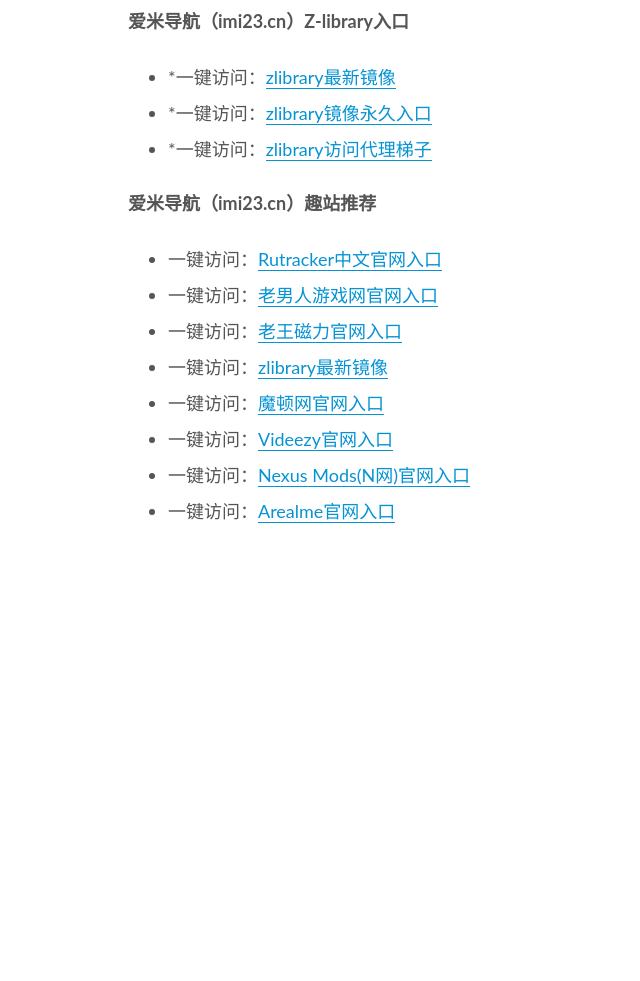
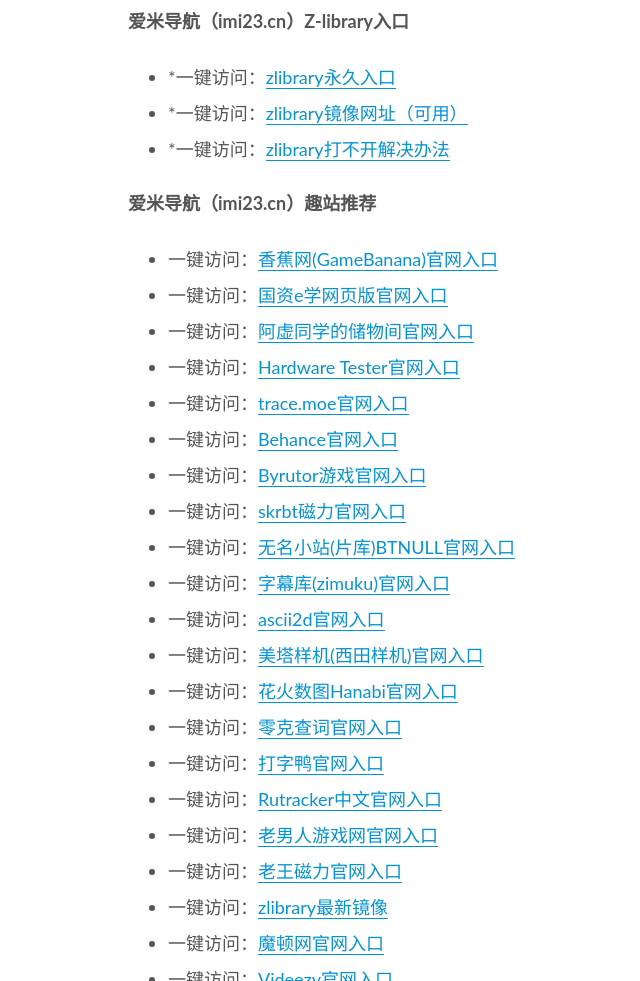
Before and after one commit to z-libraryona/z-libraryona.github.io, a plain HTML site: page p/imi123.html in a window 1280 px wide. Shown: the part 1092-2073 px from the top of the page, without its empty margins (112-752 px from the left). Before the commit the page ends 1699 px from the top, so only its background shows below. Drawn offline with nearby package versions, Linux system fonts and the light colour scheme.

Commit message:
Update imi123.html

```diff
--- a/p/imi123.html
+++ b/p/imi123.html
@@ -184,19 +184,50 @@
 
                     <p><img src="/images/imi123.jpg" alt="爱米导航（imi23.cn）" title="爱米导航（imi23.cn）"></p>
 
-                       <p><strong>爱米导航（imi23.cn）Z-library入口</strong></p>
+                                           <p><strong>爱米导航（imi23.cn）Z-library入口</strong></p>
                      <ol style="list-style-type: disc">
 
-                      <li>*一键访问：<a href="https://www.imi123.cn/sites/503.html" target="_blank">zlibrary最新镜像</a></li>
+                      <li>*一键访问：<a href="https://www.imi123.cn/sites/503.html" target="_blank">zlibrary永久入口</a></li>
 
-                      <li>*一键访问：<a href="https://z-library.zlibry.online/" target="_blank">zlibrary镜像永久入口</a></li>
+                      <li>*一键访问：<a href="https://z-library.zlibry.online/" target="_blank">zlibrary镜像网址（可用）</a></li>
 
-                      <li>*一键访问：<a href="http://ip.harmonylink.net/share/k4y20r" target="_blank">zlibrary访问代理梯子</a></li>
+                      <li>*一键访问：<a href="http://ip.harmonylink.net/share/k4y20r" target="_blank">zlibrary打不开解决办法</a></li>
 
                             </ol>
 
+
                        <p><strong>爱米导航（imi23.cn）趣站推荐</strong></p>
                      <ol style="list-style-type: disc">
+
+                      <li>一键访问：<a href="https://z-libraryxib.github.io/p/gamebanana.html" target="_blank">香蕉网(GameBanana)官网入口</a></li>
+
+                      <li>一键访问：<a href="https://z-libraryxib.github.io/p/exue.html" target="_blank">国资e学网页版官网入口</a></li>
+
+                      <li>一键访问：<a href="https://z-libraryxib.github.io/p/axutongxue.html" target="_blank">阿虚同学的储物间官网入口</a></li>
+
+                      <li>一键访问：<a href="https://z-libraryryb.github.io/p/hardware.html" target="_blank">Hardware Tester官网入口</a></li>
+
+                      <li>一键访问：<a href="https://z-libraryryb.github.io/p/tracemoe.html" target="_blank">trace.moe官网入口</a></li>
+
+                      <li>一键访问：<a href="https://z-libraryryb.github.io/p/behance.html" target="_blank">Behance官网入口</a></li>
+
+                      <li>一键访问：<a href="https://zlibrarytdb.github.io/p/byrutor.html" target="_blank">Byrutor游戏官网入口</a></li>
+
+                      <li>一键访问：<a href="https://zlibrarytdb.github.io/p/skrbt.html" target="_blank">skrbt磁力官网入口</a></li>
+
+                      <li>一键访问：<a href="https://zlibrarytdb.github.io/p/btnull.html" target="_blank">无名小站(片库)BTNULL官网入口</a></li>
+
+                      <li>一键访问：<a href="https://zlibrarytdb.github.io/p/zimuku.html" target="_blank">字幕库(zimuku)官网入口</a></li>
+
+                      <li>一键访问：<a href="https://z-libraryona.github.io/p/ascii2d.html" target="_blank">ascii2d官网入口</a></li>
+
+                      <li>一键访问：<a href="https://z-libraryona.github.io/p/mitapix.html" target="_blank">美塔样机(西田样机)官网入口</a></li>
+
+                      <li>一键访问：<a href="https://z-libraryona.github.io/p/hanabi.html" target="_blank">花火数图Hanabi官网入口</a></li>
+
+                      <li>一键访问：<a href="https://z-libraryona.github.io/p/lingkechaci.html" target="_blank">零克查词官网入口</a></li>
+
+                      <li>一键访问：<a href="https://z-libraryona.github.io/p/daziya.html" target="_blank">打字鸭官网入口</a></li>
 
                       <li>一键访问：<a href="https://z-libraryzha.github.io/p/rutracker.html" target="_blank">Rutracker中文官网入口</a></li>
 
@@ -215,7 +246,6 @@
                       <li>一键访问：<a href="https://z-librarytkb.github.io/p/arealme.html" target="_blank">Arealme官网入口</a></li>
 
                             </ol>
-
 
 
                 </div>
```
